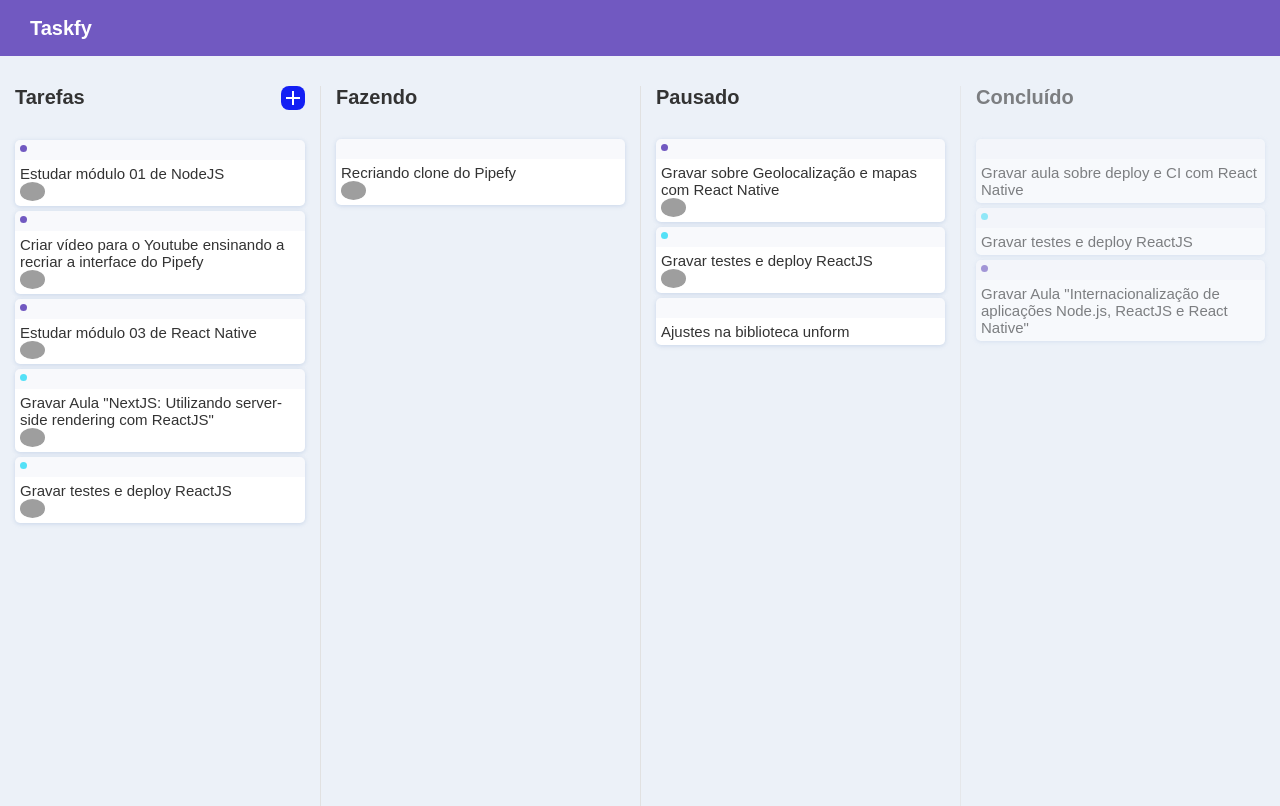
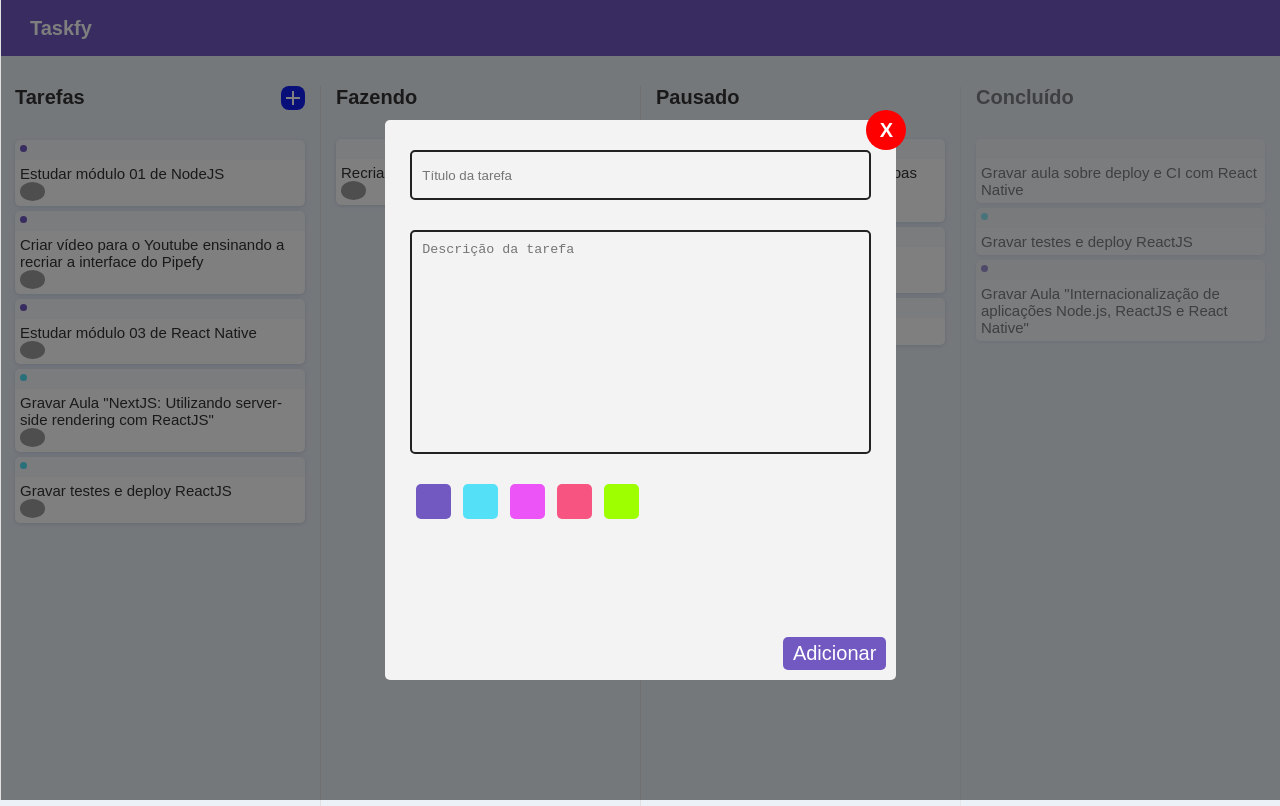
Before and after one commit to kallebenunes/taskfy, a React (Create React App) app: page / in a window 1280 px wide. Both pictures are taken after a click on the button 293 px from the left and 98 px from the top of the page. Built offline with nearby package versions, Linux system fonts and the light colour scheme; grey boxes are pictures that could not be loaded.

Commit message:
Feat add task

```diff
--- a/src/App.js
+++ b/src/App.js
@@ -3,6 +3,7 @@ import { HTML5Backend } from 'react-dnd-html5-backend';
 import Board from './components/Board'
 import Header from './components/header'
 import GlobalStyle from './styles/global'
+
 
 function App() {
   return (
--- a/src/components/Board/index.js
+++ b/src/components/Board/index.js
@@ -4,13 +4,15 @@ import Container from './style'
 import {loadLists} from '../../services/api'
 import BoardContext from './context'
 import produce from 'immer'
+import Modal from '../Modal/index'
 
 const Board = () => {
     const data = loadLists();
     const [lists, setLists] = useState(data)
+    let [active, setActive] = useState(false);
 
     function move(toList,fromList, from, to){
-        console.log(fromList, toList);
+
         setLists(produce(lists, draft => {
             const dragged = draft[fromList].cards[from];
 
@@ -20,13 +22,34 @@ const Board = () => {
 
         }))
     }
+
+
+
+    function addTask(card){
+        setLists(produce(lists, draft => {
+            draft[0].cards.push(card)
+        }))
+    }
+
+    function openModal(){
+        setActive(true)
+
+    }
+    function closeModal(){
+        setActive(false)
+    }
+
+    let context = {lists, move, openModal, closeModal, addTask, active}
+
     return (
-        <BoardContext.Provider value={{lists, move}}>
+        <BoardContext.Provider value={context}>
             <Container>
                 {lists.map((item, index) => {
                     return <List key={item.title} index={index} data={item} done={item.done}/>
                 })}
+                <Modal/>
             </Container>
+
         </BoardContext.Provider>
     )
 }
--- a/src/components/Board/style.js
+++ b/src/components/Board/style.js
@@ -3,5 +3,6 @@ const Container  = styled.div`
     display: flex;
     height: calc(100% - 5rem);
     padding-top: 30px;
+
 `;
 export default Container
--- a/src/components/Card/index.js
+++ b/src/components/Card/index.js
@@ -9,7 +9,7 @@ const Card = ({data, index, listIndex}) => {
 
     const ref = useRef();
 
-    const {move} = useContext(BoardContext)
+    const {move,openModal} = useContext(BoardContext)
 
     const [{isDragging}, dragRef]  = useDrag({
         item: {type: 'CARD', index, listIndex},
@@ -48,6 +48,7 @@ const Card = ({data, index, listIndex}) => {
 
             move(targetListIndex, draggedListIndex,draggedIndex, targetIndex)
 
+
             item.index = targetIndex;
             item.listIndex = targetListIndex;
         }
@@ -56,10 +57,11 @@ const Card = ({data, index, listIndex}) => {
     dragRef(dropRef(ref))
 
     return (
-        <Container isDragging={isDragging} ref={ref}>
+        <Container isDragging={isDragging} id={`card${index}`} ref={ref} onDoubleClick={openModal}>
             <header>
                 <Label color={data.labels[0]}/>
             </header>
+            {data.title && <h1>{data.title}</h1>}
             <p>{data.content}</p>
             {data.user && <img src={data.user} alt='User' />}
             </Container>
--- a/src/components/List/index.js
+++ b/src/components/List/index.js
@@ -1,18 +1,26 @@
-import React from 'react'
+import React, { useContext } from 'react'
 import Container from './style'
 import {MdAdd} from 'react-icons/md'
 import Card from '../Card'
+import BoardContext from '../Board/context'
+// import callModal from './callModal'
 
 
 const List = ({data, index: listIndex}) => {
 
+    let {openModal} = useContext(BoardContext)
+
+
+    function callModal(e){
+        openModal()
+    }
 
     return (
         <Container done={data.done}>
             <header>
                 <h1>{data.title}</h1>
                 {data.creatable
-                    ?<button>
+                    ?<button onClick={callModal}>
                         <MdAdd size={24} color={"#fff"}/>
                     </button>
                     : null}
@@ -25,6 +33,7 @@ const List = ({data, index: listIndex}) => {
                     )
                 })}
             </ul>
+
         </Container>
     )
 }
--- /dev/null
+++ b/src/components/Modal/context.js
@@ -0,0 +1,3 @@
+import { createContext } from 'react'
+
+export default createContext({})
--- /dev/null
+++ b/src/components/Modal/index.js
@@ -0,0 +1,86 @@
+import React,{useContext, useState} from 'react'
+import {Container, Button} from './style'
+import BoardContext from '../Board/context'
+const Modal = () => {
+
+    let [labelColor, setLabelColor] = useState('');
+    let [taskTitle, setTaskTitle] = useState('');
+    let [taskDesccribe, setTaskDescribe] = useState('');
+    let [error, setError] = useState(false);
+
+    const {lists, addTask,closeModal, active: modalActive} = useContext(BoardContext);
+
+    const selectColor = (e) => {
+        e.preventDefault();
+        setLabelColor(e.currentTarget.getAttribute('data-color'));
+        document.querySelectorAll('[data-color]').forEach((item) => {
+            item.classList.remove('selected')
+        })
+        e.currentTarget.classList.add('selected')
+    }
+
+    function setValueTaskTitle(e){
+        setTaskTitle(e.currentTarget.value)
+    }
+
+    function setValueTaskDescribe(e){
+        setTaskDescribe(e.currentTarget.value)
+    }
+
+    function addNewTask(e){
+        e.preventDefault();
+        console.log(lists[0].cards);
+        let last = lists[0].cards.length + 1
+        let user = `https://avatars.dicebear.com/4.5/api/male/taskfy${Math.round(Math.random() * 100)}.svg`;
+        let card = {
+            id: last,
+            content: taskDesccribe,
+            title: taskTitle,
+            labels: [labelColor],
+            user
+        }
+
+        if(!!taskDesccribe.trim() && !!taskTitle.trim()){
+            addTask(card)
+        } else {
+            setError(true)
+            setTimeout(() => {
+                setError(false)
+            }, 2000)
+        }
+
+    }
+
+
+
+    const labelColors = ['#7159C1', '#54E1F7','#ED54F7','#F75481','#9dff00' ]
+    return (
+
+            <Container active={modalActive}>
+            <div className='modal-content'>
+                    <button className='closeModal' onClick={closeModal}>X</button>
+
+                    {error && <div className='error'>Há algum campo sem preenchimento</div>}
+
+                    <input type="text" placeholder='Título da tarefa' value={taskTitle} onChange={setValueTaskTitle}  />
+
+                    <textarea value={taskDesccribe} onChange={setValueTaskDescribe} placeholder='Descrição da tarefa'></textarea>
+
+                    <div className='select-area'>
+                        {labelColors.map(item => {
+                            return (
+
+                                <Button data-color={item} bg={item} selected={false} onClick={selectColor}></Button>
+
+                            )
+                        })}
+                    </div>
+
+                    <button className='addTask' onClick={addNewTask}>Adicionar</button>
+
+            </div>
+        </Container>
+
+    )
+}
+export default Modal
--- /dev/null
+++ b/src/components/Modal/style.js
@@ -0,0 +1,109 @@
+import styled, { css } from 'styled-components';
+export const Container  = styled.div`
+    background: rgba(0,0,0,0.5);
+    height: 100%;
+    width: 100%;
+    position: absolute;
+    top: 0;
+    display: none;
+    justify-content: center;
+    align-items: center;
+
+    .modal-content {
+        position: relative;
+        background: #f3f3f3;
+        width: 40%;
+        height: 70%;
+        border-radius: 5px;
+
+        input,textarea {
+            display: block;
+            width: 90%;
+            outline: none;
+            margin: 30px auto;
+            border-radius: 5px;
+            border: 2px solid #222222;
+            padding: 10px;
+            background: transparent;
+        }
+
+        input {
+            height: 9%;
+        }
+
+        textarea{
+            height: 40%;
+            resize: none;
+        }
+
+         button.addTask {
+            background:     #7159C1;
+            color: #fff;
+            border: none;
+            border-radius: 5px;
+            padding: 5px 10px;
+            position: absolute;
+            bottom: 10px;
+            right: 10px;
+            font-size: 2rem;
+            cursor: pointer;
+        }
+
+        button.closeModal {
+            position: absolute;
+            top: -10px;
+            right: -10px;
+            background: red;
+            color: white;
+            width: 40px;
+            height: 40px;
+            border: none;
+            border-radius: 50%;
+            font-weight: 900;
+            font-size: 2rem;
+            display: flex;
+            justify-content: center;
+            align-items: center;
+            cursor: pointer;
+        }
+    }
+
+
+    .select-area {
+        width: 90%;
+        margin: 20px auto;
+        display: flex;
+
+    }
+
+    ${props => props.active && css`
+    display: flex;
+    `}
+
+    .selected {
+        box-shadow: 0 0 5px 2px gray;
+    }
+
+    .error{
+        width: 90%;
+        margin: 0 auto;
+        margin-top: 20px;
+        margin-bottom: -20px;
+        padding:  10px;
+        background: #f9b5c2;
+        border: 1px solid red;
+        border-radius: 5px;
+        font-weight: 700;
+        font-size: 1.2rem;
+        color: red;
+    }
+    `;
+
+export const Button = styled.div`
+    background: ${props => props.bg};
+    width: 35px;
+    height: 35px;
+    margin: 0 6px;
+    border-radius: 5px;
+    cursor: pointer;
+    `
--- a/src/styles/global.js
+++ b/src/styles/global.js
@@ -2,6 +2,7 @@ import {createGlobalStyle} from 'styled-components'
 
 export default createGlobalStyle`
     @import url('https://fonts.googleapis.com/css2?family=Roboto:wght@400;500&display=swap');
+
 
     :root {
         font-size: 10px;
@@ -22,6 +23,7 @@ export default createGlobalStyle`
         font-family:  'Robot', sans-serif;
         background: #ecf1f8;
         color: #333;
+        overflow-y: hidden;
     }
 
     ul {
```
